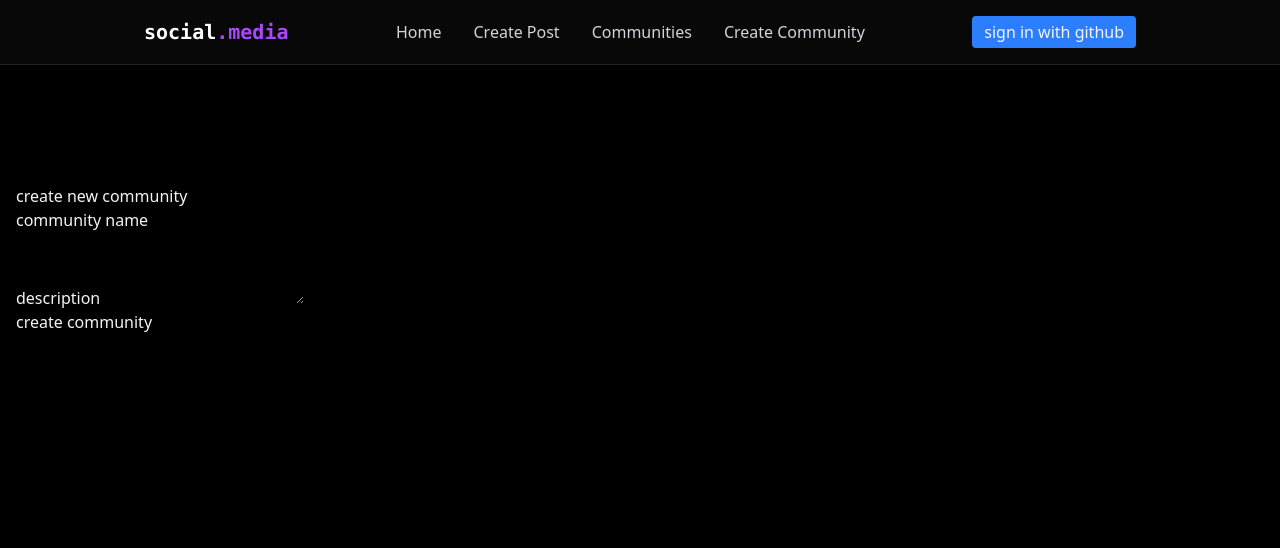
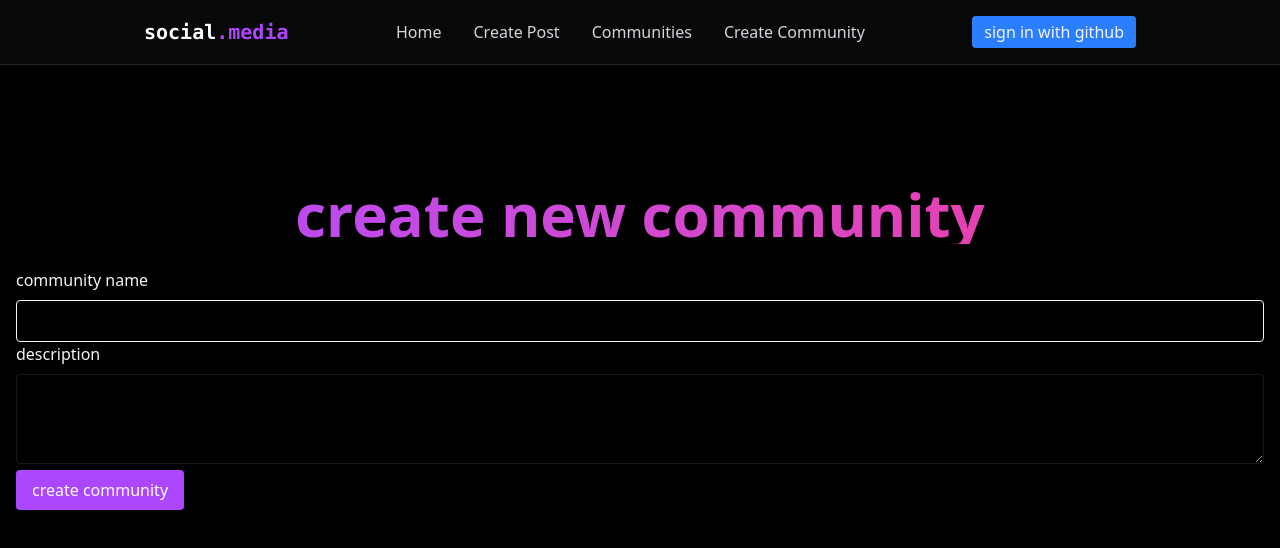
Before and after one commit to siyanasisi/social-media, a React (Vite) app: page /community/create in a window 1280 px wide. Shown: the top 548 px of the page. Built offline with nearby package versions, Linux system fonts and the light colour scheme.

Commit message:
Enhance CreateCommunity component with form handling and improved UI elements

```diff
--- a/src/components/CreateCommunity.tsx
+++ b/src/components/CreateCommunity.tsx
@@ -1,16 +1,75 @@
+import { useMutation } from "@tanstack/react-query"
+import { useState } from "react";
+import { useNavigate } from "react-router";
+import { supabase } from "../supabase-client"
+
+
+interface CommunityInput {
+    name: string;
+    description: string;
+}
+
+const createCommunity = async (community: CommunityInput) => {
+    const { error, data } = await supabase.from("communities").insert(community);
+        if (error) throw new Error(error.message);
+
+        return data;
+
+};
 export const CreateCommunity = () => {
+
+    const [name, setName] = useState<string>("")
+    const [description, setDescription] = useState<string>("")
+    const navigate = useNavigate()
+
+    const { mutate, isPending, isError } = useMutation({
+        mutationFn: createCommunity,
+        onSuccess: () => {
+          //queryClient.invalidateQueries({ queryKey: ["comments", postId]})
+          navigate("/communities")
+        },
+    })
+
+
+    const handleSubmit = (e: React.FormEvent) => {
+        e.preventDefault()
+        mutate({name, description });
+    };
     return (
-        <form>
-            <h2> create new community </h2>
+        <form onSubmit={handleSubmit} className="block mb-6 font-medium">
+            <h2 className="text-6xl font-bold mb-6 text-center bg-gradient-to-r from-purple-500 to-pink-500 bg-clip-text text-transparent">
+                create new community
+            </h2>
             <div>
-                <label> community name </label>
-                <input type="text" id="name" required/>
+                <label htmlFor="name" className="block mb-2 font-medium">
+                    community name
+                </label>
+                <input
+                    type="text"
+                    id="name"
+                    required
+                    onChange={(e) => setName(e.target.value)}
+                    className="w-full border border-while/10 bg-transparent p-2 rounded"
+                />
             </div>
             <div>
-                <label> description </label>
-                <textarea id="description" required rows={3}/>
+                <label htmlFor="desciption" className="block mb-2 font-medium">
+                    description
+                </label>
+                <textarea
+                    id="description"
+                    required
+                    rows={3}
+                    onChange={(e) => setDescription(e.target.value)}
+                    className="w-full border border-white/10 bg-transperant p-2 rounded"
+                />
             </div>
-            <button> create community </button>
+            <button
+                type="submit"
+                className="bg-purple-500 text-white px-4 py-2 rounded cursor-pointer"
+            > {isPending ?  "creating...":"create community"} </button>
+
+            {isError && <p>error creating community</p>}
         </form>
     );
 };
```
